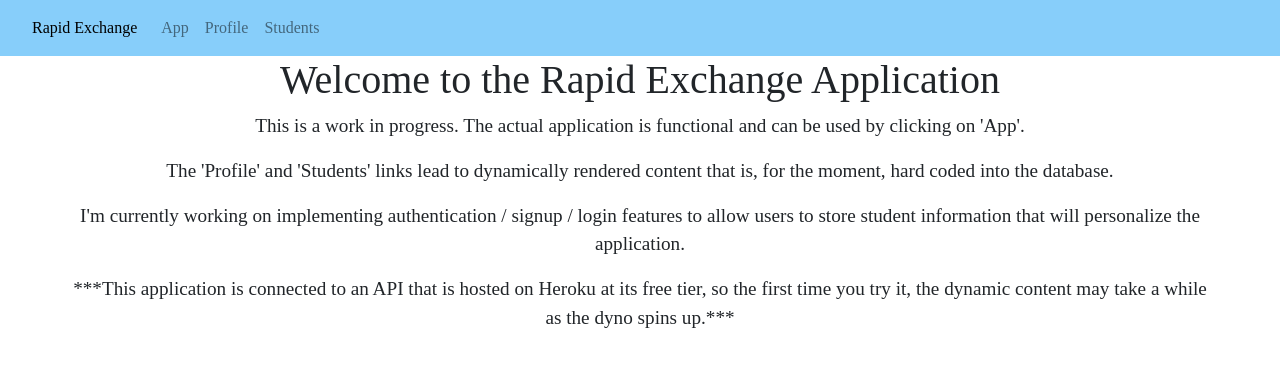
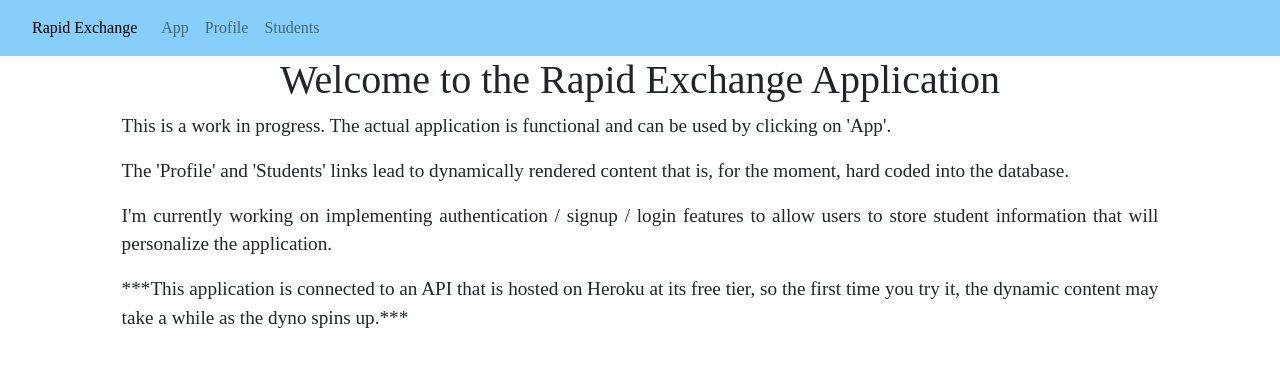
Before and after one commit to anberns/react-redux-project, a React (Create React App) app: page / in a window 1280 px wide. Shown: the top 366 px of the page. Built offline with nearby package versions, Linux system fonts and the light colour scheme; a web font is replaced by a local one.

Commit message:
style temp landing page

```diff
--- a/src/Containers/HomePage.js
+++ b/src/Containers/HomePage.js
@@ -2,12 +2,14 @@ import React from 'react';
 import ChoiceSelector from './ChoiceSelector'
 
 const HomePage = () => (
-<div className="selectorDivCenter">
+<div className="selectorDivCenter tempLanding">
   <h1>Welcome to the Rapid Exchange Application</h1>
-  <p>This is a work in progress. The actual application is functional and can be used by clicking on 'App'.</p>
-  <p>The 'Profile' and 'Students' links lead to dynamically rendered content that is, for the moment, hard coded into the database.</p>
-  <p>I'm currently working on implementing authentication / signup / login features to allow users to store student information that will personalize the application.</p>
-  <p>***This application is connected to an API that is hosted on Heroku at its free tier, so the first time you try it, the dynamic content may take a while as the dyno spins up.***</p>
+  <div className="selectorDivJustify">
+    <p>This is a work in progress. The actual application is functional and can be used by clicking on 'App'.</p>
+    <p>The 'Profile' and 'Students' links lead to dynamically rendered content that is, for the moment, hard coded into the database.</p>
+    <p>I'm currently working on implementing authentication / signup / login features to allow users to store student information that will personalize the application.</p>
+    <p>***This application is connected to an API that is hosted on Heroku at its free tier, so the first time you try it, the dynamic content may take a while as the dyno spins up.***</p>
+    </div>
 </div>
 )
 
```
